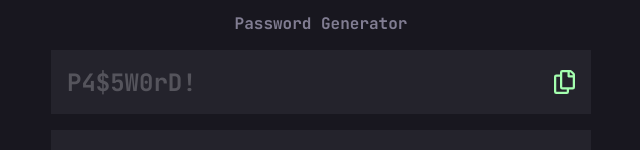
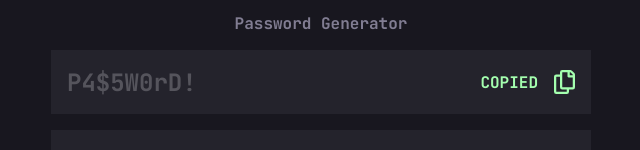
Before and after one commit to ashish-d2/random-password-generator, a React (Create React App) app: page / in a window 1280 px wide. Both pictures are taken after a click on the icon 883 px from the left and 206 px from the top of the page. Shown: the part 124-274 px from the top of the page, without its empty margins (319-959 px from the left). Built offline with nearby package versions, Linux system fonts and the light colour scheme.

Commit message:
Implemented copy-btn click style

```diff
--- a/src/components/display/Display.js
+++ b/src/components/display/Display.js
@@ -1,11 +1,22 @@
 import styles from "./Display.module.scss";
 import { ReactComponent as CopyIcon } from "./../../assets/images/icon-copy.svg";
+import { useState } from "react";
 
 export default function Display() {
+  const [copyBtnActive, setCopyBtnActive] = useState(false);
+
+  const handleCopyBtnClick = function () {
+    setCopyBtnActive(true);
+  };
+
   return (
     <div className={styles.displayContainer}>
       <p className={`heading-medium ${styles.empty}`}></p>
-      <CopyIcon className={styles.copyIcon} />
+      <div className={styles.copyContainer}>
+        {copyBtnActive ? <p className={styles.copied}>Copied</p> : ""}
+
+        <CopyIcon className={styles.copyIcon} onClick={handleCopyBtnClick} />
+      </div>
     </div>
   );
 }
--- a/src/components/display/Display.module.scss
+++ b/src/components/display/Display.module.scss
@@ -24,3 +24,16 @@
     fill: vars.$almost-white;
   }
 }
+
+.copyContainer {
+  display: flex;
+  align-items: center;
+  justify-content: space-between;
+  gap: 1em;
+
+  .copied {
+    text-transform: uppercase;
+    color: vars.$neon-green;
+    font-weight: 700;
+  }
+}
```
